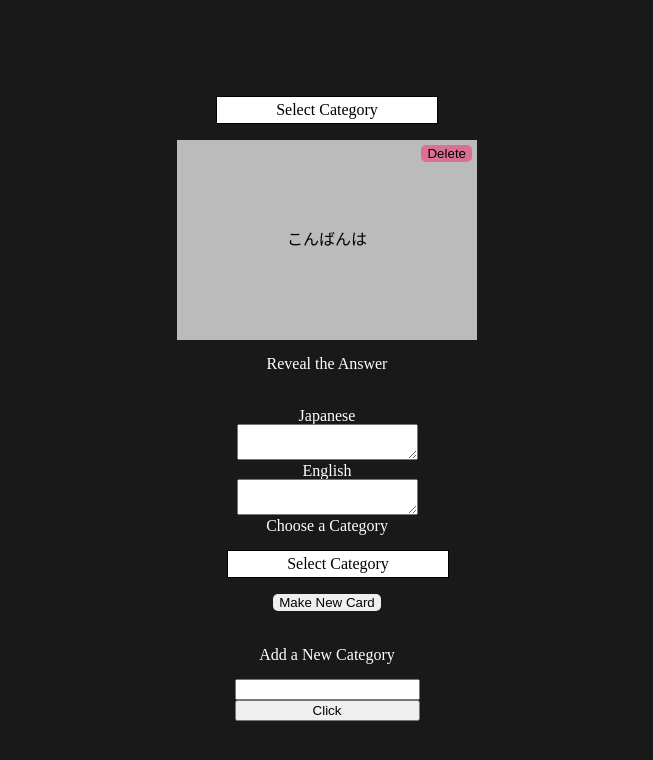
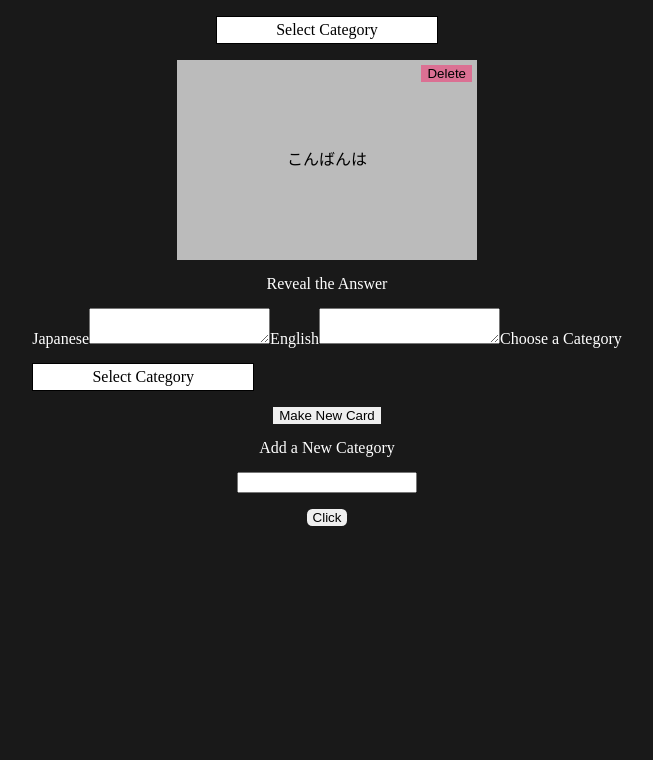
Before and after one commit to DerekPixel/japanese-flashcards, a React (Create React App) app: page / in a window 1280 px wide. Shown: the top 760 px of the page, without its empty margins (313-966 px from the left). Built offline with nearby package versions, Linux system fonts and the light colour scheme.

Commit message:
added css

```diff
--- a/src/App.css
+++ b/src/App.css
@@ -62,27 +62,50 @@ Generic Elements
 */
 
 h2 {
-  margin: 1rem 0;
+  margin: 0.5rem 0;
 }
+
+header {
+  display: flex;
+  justify-content: center;
+  width: 300px;
+}
+
+label {
+  color: white;
+}
+
+input[type='text'] {
+  width: 90%;
+}
+
+input[type='submit'] {
+  border-radius: 0.33rem;
+  border: none;
+}
+
+button {
+  border: none;
+}
+
+input[type='submit'],
+button:hover {
+  cursor: pointer;
+}
+
+/*
+==================================
+APP
+==================================
+*/
 
 .App {
   color: white;
-  height: 100vh;
   display: flex;
   flex-direction: column;
   align-items: center;
   justify-content: center;
   text-align: center;
-}
-
-.form {
-  margin: 20px 0;
-  width: 200px;
-  flex-direction: column;
-}
-
-label {
-  color: white;
 }
 
 .right-wrong-btns-and-reveal-answer-text-container {
@@ -116,14 +139,6 @@ label {
   cursor: pointer;
 }
 
-button {
-  border-radius: 5px;
-  border: none;
-}
-
-button:hover {
-  cursor: pointer;
-}
 
 
 
@@ -193,6 +208,20 @@ button:hover {
 
 /*
 ==================================
+New Card
+==================================
+*/
+
+.new-card {
+  display: flex;
+  margin: 0.5rem 0;
+  width: 12.5rem;
+  flex-direction: column;
+  align-items: center;
+}
+
+/*
+==================================
 New Category
 ==================================
 */
@@ -200,4 +229,11 @@ New Category
 .new-category {
   display: flex;
   flex-direction: column;
+  align-items: center;
+  margin: 0.5rem 0;
+  width: 12.5rem;
 }
+
+.new-category > input {
+  margin: 0.5rem 0;
+}
```
